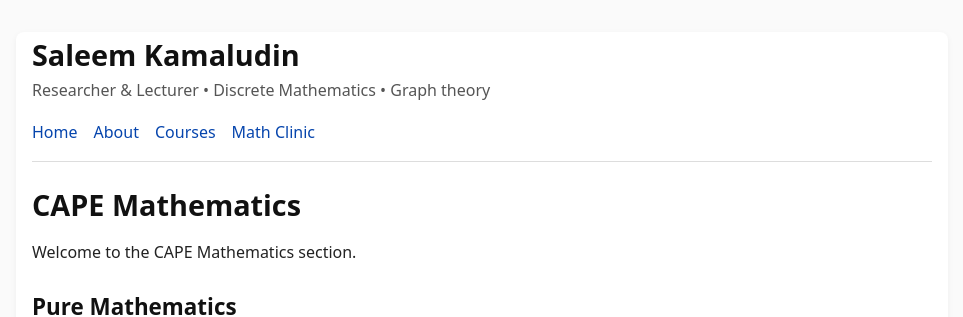
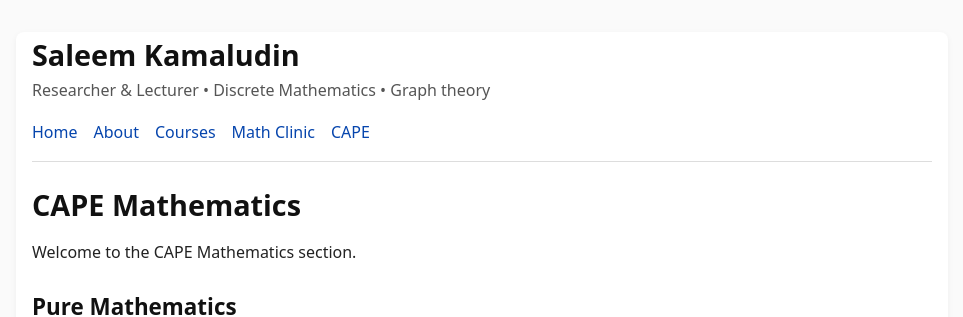
Before and after one commit to SaleemKamaludin/SaleemKamaludin.github.io, a Jekyll site: the page built from cape/index.md, in a window 1280 px wide. Shown: the top 317 px of the page, without its empty margins (158-1121 px from the left). Built offline with Jekyll 4.4.1, drawn with Linux system fonts in a browser that asks for light colours.

Commit message:
Add CAPE link to navigation menu

```diff
--- a/_layouts/default.html
+++ b/_layouts/default.html
@@ -116,6 +116,7 @@
       <a href="{{ '/about' | relative_url }}">About</a>
       <a href="{{ '/courses' | relative_url }}">Courses</a>
         <a href="{{ '/courses/math-clinic/' | relative_url }}">Math Clinic</a>
+        <a href="{{ '/cape/' | relative_url }}">CAPE</a>
     </nav>
   </header>
 
```
